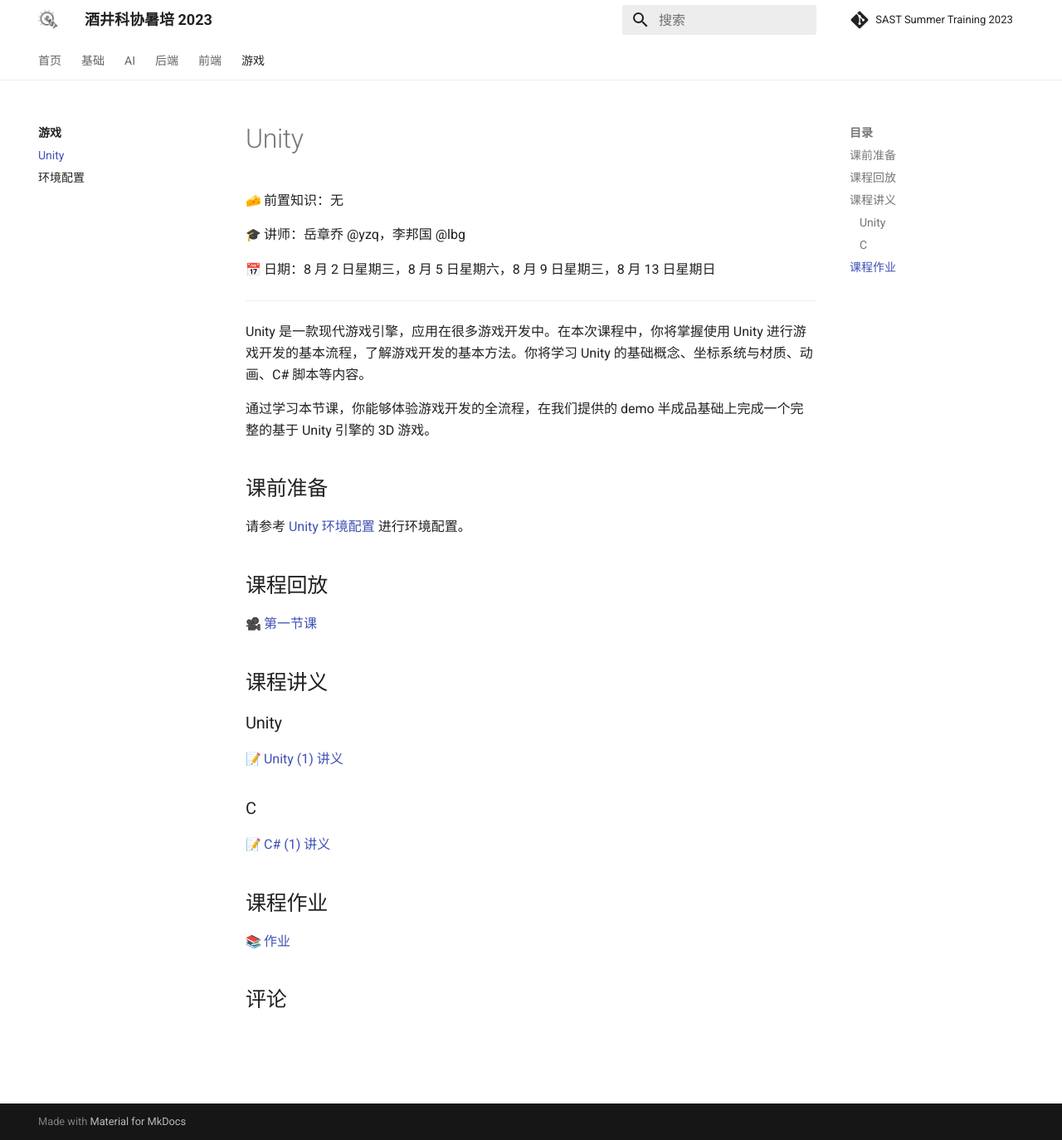
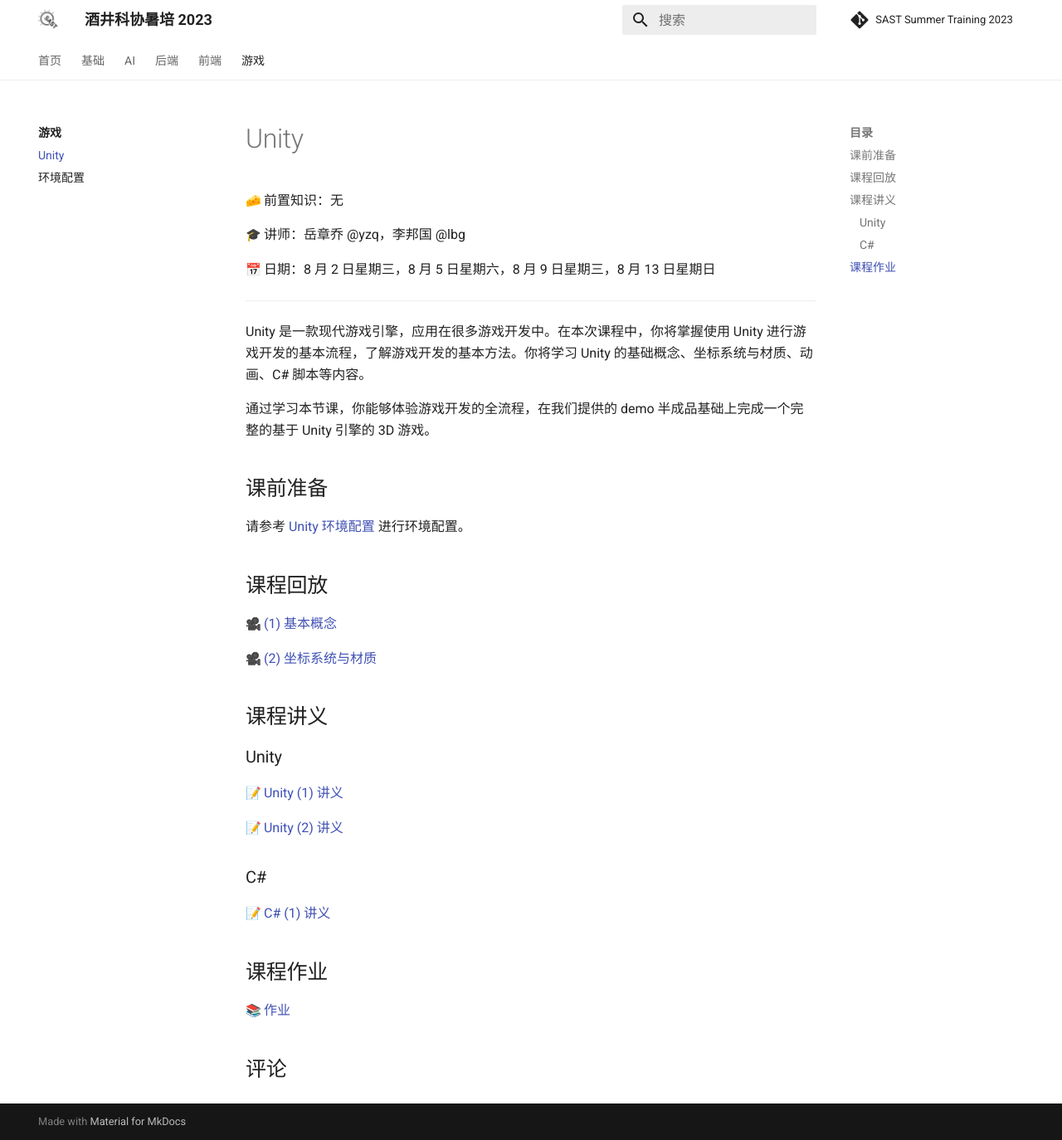
Before and after one commit to sast-summer-training-2023/sast-summer-training-2023.github.io, an MkDocs documentation site: the page built from docs/game/unity.md, in a window 1280 px wide and 1374 px high. Shown: the whole window at 83% size. Built offline with MkDocs 1.6.1 and Material for MkDocs 9.7.7, drawn with Linux system fonts in a browser that asks for light colours; emoji names are drawn with the system emoji font; comment, search, counter and statistics services are not loaded.

Commit message:
feat(unity): lecture 2

```diff
--- a/docs/game/unity.md
+++ b/docs/game/unity.md
@@ -18,7 +18,9 @@
 
 ## 课程回放
 
-:movie_camera: [第一节课](https://www.bilibili.com/video/BV1rM4y1H7C1)
+:movie_camera: [(1) 基本概念](https://www.bilibili.com/video/BV1rM4y1H7C1)
+
+:movie_camera: [(2) 坐标系统与材质](https://www.bilibili.com/video/BV1nu411p7kt)
 
 ## 课程讲义
 
@@ -26,7 +28,9 @@
 
 :memo: [Unity (1) 讲义](/pdfs/unity-1.pdf)
 
-### C#
+:memo: [Unity (2) 讲义](/pdfs/unity-2.pdf)
+
+### C\#
 
 :memo: [C# (1) 讲义](/pdfs/csharp-1.pdf)
 
```
Also changed, not shown: docs/game/index.md (+7 -1 lines), docs/index.md (+7 -1 lines), 1 other file.
